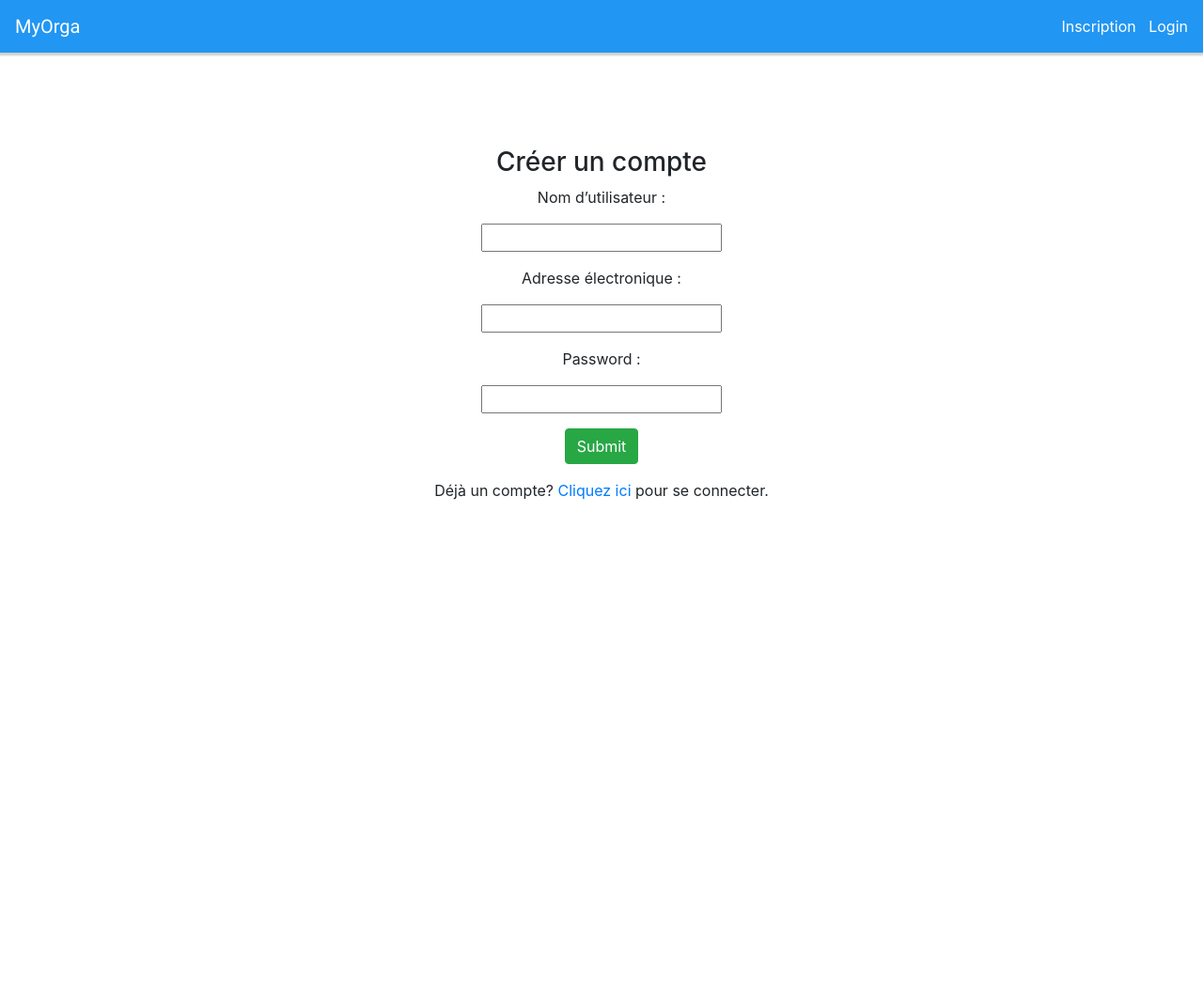
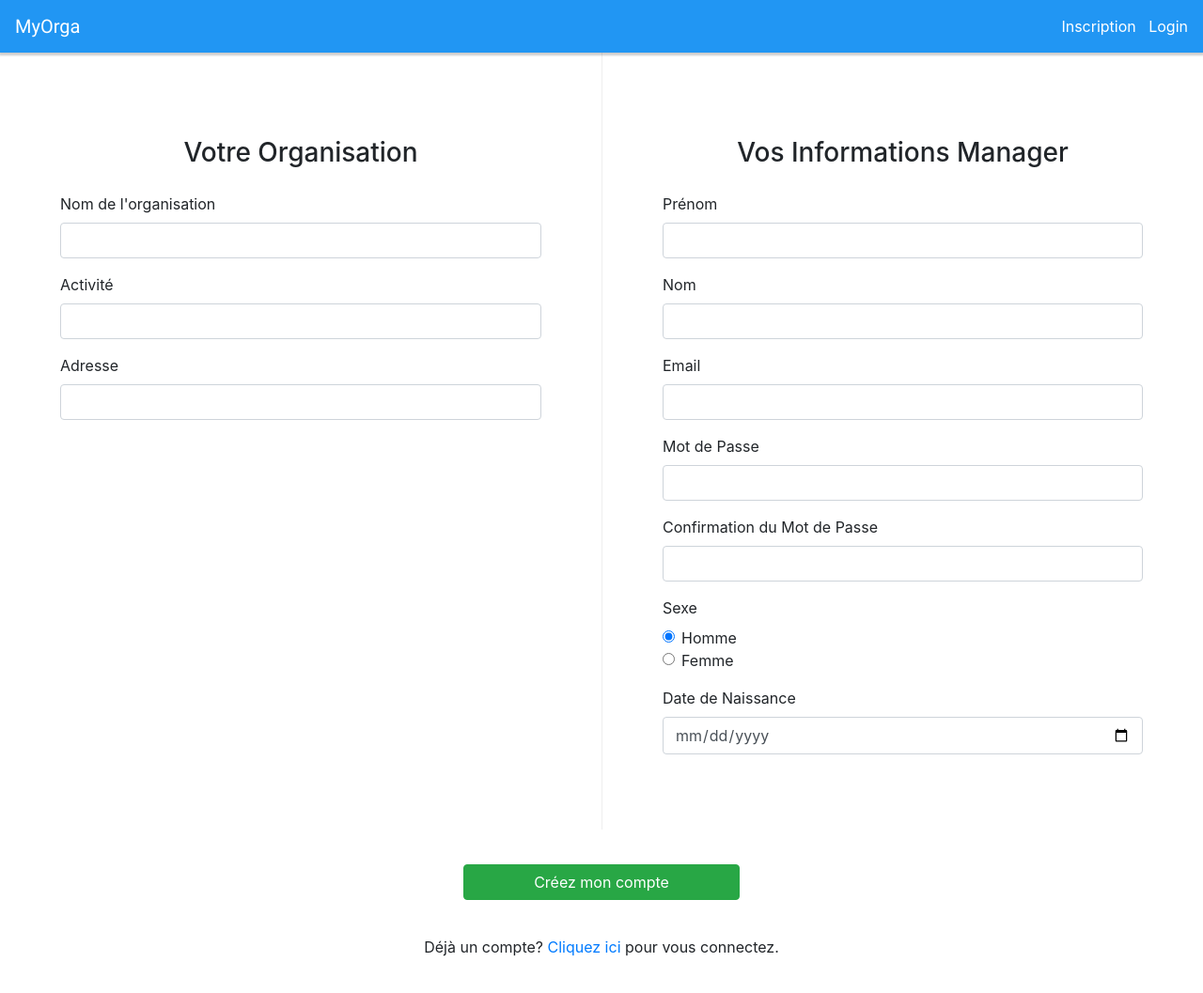
Before and after one commit to Jboulery/orga_mgr, a Django app: page /register in a window 1280 px wide. Shown: the whole page at 94% size. Before the commit the page ends 532 px from the top, so only its background shows below. Run offline with Django 3.2, Linux system fonts and the light colour scheme; some libraries are stand-ins or nearby versions.

Commit message:
Creation of a registration form

```diff
--- a/manager/forms.py
+++ b/manager/forms.py
@@ -1,11 +1,17 @@
-from django.contrib.auth.models import User
 from django import forms
 
 
-class UserForm(forms.ModelForm):
-    password = forms.CharField(widget=forms.PasswordInput)
+class RegistrationForm(forms.Form):
+    #Organization part
+    orga_name = forms.CharField(max_length=200)
+    orga_activity = forms.CharField(max_length=200)
+    orga_address = forms.CharField(max_length=500)
 
-
-    class Meta:
-        model = User
-        fields = ['username', 'email', 'password']
+    #User part
+    user_firstname = forms.CharField(max_length=100)
+    user_lastname = forms.CharField(max_length=100)
+    user_email = forms.EmailField(max_length=100)
+    user_password = forms.CharField(widget=forms.PasswordInput)
+    user_confirmation_password = forms.CharField(widget=forms.PasswordInput)
+    user_gender = forms.CharField(max_length=1)
+    user_date_of_birth = forms.DateField()
--- a/manager/models.py
+++ b/manager/models.py
@@ -35,7 +35,7 @@ class Person(models.Model):
     )
     gender = models.CharField(max_length=1, choices=GENDER_CHOICES)
     date_of_birth = models.DateField()
-    address = models.CharField(max_length=500, default='')
+    address = models.CharField(max_length=500, default='', null=True, blank=True)
     picture = models.URLField(default='', null=True, blank=True)
 
     def __str__(self):
--- a/manager/static/manager/css/base.css
+++ b/manager/static/manager/css/base.css
@@ -212,3 +212,24 @@
 .person-wrapper:hover .person-name-wrapper{
     background: #EEEEEE;
 }
+
+/* Registration form */
+.form-header-title{
+    text-align: center;
+    margin: 5%;
+}
+
+.entity_registration_fields{
+    padding: 5%;
+}
+
+#user_registration_fields{
+    border-left: #EEEEEE 1px solid;
+}
+
+#registration_submit_div, #registration_connection_div{
+    margin: 3%;
+    display: flex;
+    justify-content: center;
+    align-items: center;
+}
--- a/manager/templates/manager/registration_form.html
+++ b/manager/templates/manager/registration_form.html
@@ -4,31 +4,87 @@
 
 {% block content %}
 <div class="container-fluid">
-    <div class="row" style="height: 100px;">
 
+    {% if error_message %}
+        <div class="alert alert-danger">
+            <button type="button" class="close" data-dismiss="alert" aria-label="Close">
+                <span aria-hidden="true">&times;</span>
+            </button>
+            <strong>{{ error_message }}</strong>
         </div>
-    <div class="row justify-content-center">
-        <div class="col-sm-12">
-            <div class="panel panel-default text-center">
-                <div class="panel-body">
-                    <h3>Créer un compte</h3>
-                    {% if error_message %}
-                        <p><strong>{{ error_message }}</strong></p>
     {% endif %}
     <form class="form-horizontal" role="form" action="" method="post" enctype="multipart/form-data">
         {% csrf_token %}
-                        {% include 'manager/form_template.html' %}
+        <div class="row">
+            <div id="orga_registration_fields" class="col-sm-6 entity_registration_fields">
+                <h3 class="form-header-title">Votre Organisation</h3>
                 <div class="form-group">
-                            <button type="submit" class="btn btn-success">Submit</button>
+                    <label for="orga_name_field">Nom de l'organisation</label>
+                    <input id="orga_name_field" class="form-control" name="orga_name">
                 </div>
-                    </form>
+                <div class="form-group">
+                    <label for="orga_activity_field">Activité</label>
+                    <input id="orga_activity_field" class="form-control" name="orga_activity">
                 </div>
-                <div class="panel-footer">
-                    Déjà un compte? <a href="#">Cliquez ici</a> pour se connecter.
+                <div class="form-group">
+                    <label for="orga_address_field">Adresse</label>
+                    <input id="orga_address_field" class="form-control" name="orga_address">
                 </div>
+            </div>
+            <div id="user_registration_fields" class="col-sm-6 entity_registration_fields">
+                <h3 class="form-header-title">Vos Informations Manager</h3>
+                <div class="form-group">
+                    <label for="user_firstname_field">Prénom</label>
+                    <input id="user_firstname_field" class="form-control" name="user_firstname">
+                </div>
+                <div class="form-group">
+                    <label for="user_lastname_field">Nom</label>
+                    <input id="user_lastname_field" class="form-control" name="user_lastname">
+                </div>
+                <div class="form-group">
+                    <label for="user_email_field">Email</label>
+                    <input type="Email" id="user_email_field" class="form-control" name="user_email">
+                </div>
+                <div class="form-group">
+                    <label for="user_password_field">Mot de Passe</label>
+                    <input type="password" id="user_password_field" class="form-control" name="user_password">
+                </div>
+                <div class="form-group">
+                    <label for="user_confirmation_password_field">Confirmation du Mot de Passe</label>
+                    <input type="password" id="user_confirmation_password_field" class="form-control" name="user_confirmation_password">
+                </div>
+                <div class="form-group">
+                    <label for="user_gender_field">Sexe</label>
+                    <fieldset id="user_gender_field" class="form-group">
+                        <div class="form-check">
+                            <label class="form-check-label">
+                                <input type="radio" class="form-check-input" name="user_gender" id="user_gender_m" value="H" checked>
+                                Homme
+                            </label>
+                        </div>
+                        <div class="form-check">
+                            <label class="form-check-label">
+                                <input type="radio" class="form-check-input" name="user_gender" id="user_gender_f" value="F">
+                                Femme
+                            </label>
+                        </div>
+                    </fieldset>
+                </div>
+                <div class="form-group">
+                    <label for="user_date_of_birth_field">Date de Naissance</label>
+                    <input type="date" id="user_date_of_birth_field" class="form-control" name="user_date_of_birth">
+                </div>
+            </div>
+            <div class="container-fluid">
+                <div id="registration_submit_div" class="form-group">
+                    <button type="submit" class="btn btn-success col-sm-3">Créez mon compte</button>
+                </div>
+                <div id="registration_connection_div">
+                    Déjà un compte?&nbsp;<a href="#">Cliquez ici</a>&nbsp;pour vous connectez.
                 </div>
             </div>
         </div>
 
+    </form>
 </div>
 {% endblock %}
--- a/manager/urls.py
+++ b/manager/urls.py
@@ -5,14 +5,14 @@ from . import views
 
 app_name = 'manager'
 urlpatterns = [
-    #/manager/<group_id>
+    #/<group_id>
     path('<int:group_id>/', views.group_index, name='group-index'),
-    #/manager/person/add
+    #/person/add
     path('<int:group_id>/person/add/', views.person_create, name='person-create'),
-    #/manager/group/add
+    #/group/add
     path('group/add/', views.group_create, name='group-create'),
-    #/manager/group/delete
+    #/group/delete
     path('group/delete/', views.group_delete, name='group-delete'),
-    #/manager/register
-    path('register', views.UserFormView.as_view(), name='register'),
+    #/register
+    path('register', views.RegistrationFormView.as_view(), name='register'),
 ]
--- a/manager/views.py
+++ b/manager/views.py
@@ -4,7 +4,7 @@ from django.views.generic import View
 #from django.views.generic.edit import CreateView, UpdateView, DeleteView
 from django.db import transaction
 
-from .forms import UserForm
+from .forms import RegistrationForm
 from .models import Organization, Group, Person
 from django.contrib.auth.models import User
 
@@ -112,8 +112,8 @@ def group_delete(request):
         return render(request, 'manager/group.html', context)
 
 
-class UserFormView(View):
-    form_class = UserForm
+class RegistrationFormView(View):
+    form_class = RegistrationForm
     template_name = 'manager/registration_form.html'
 
     #New Account
@@ -126,17 +126,52 @@ class UserFormView(View):
         form = self.form_class(request.POST)
 
         if form.is_valid():
-            user = form.save(commit=False)
-            username = form.cleaned_data['username']
-            password = form.cleaned_data['password']
-            user.set_password(password)
-            user.save()
+            with transaction.atomic():
+                #Orga info
+                orga_name = form.cleaned_data['orga_name']
+                orga_activity = form.cleaned_data['orga_activity']
+                orga_address = form.cleaned_data['orga_address']
 
-            user = authenticate(username=username, password=password)
+                #User info
+                user_firstname = form.cleaned_data['user_firstname']
+                user_lastname = form.cleaned_data['user_lastname']
+                user_email = form.cleaned_data['user_email']
+                user_password = form.cleaned_data['user_password']
+                user_conf_password = form.cleaned_data['user_confirmation_password']
+                user_gender = form.cleaned_data['user_gender']
+                user_dob = form.cleaned_data['user_date_of_birth']
 
-            if user is not None:
-                if user.is_active:
-                    login(request, user)
-                    return redirect('1')
+                if user_password != user_conf_password:
+                    return render(request, self.template_name, {'form': form, 'error_message': 'Les mots de passe ne correspondent pas !'})
 
+                orga = Organization.objects.create(name=orga_name, activity=orga_activity, address=orga_address)
+                group = Group.objects.create(name=orga_name, organization=orga)
+
+                username = (user_firstname[0].lower() + user_lastname).lower()
+                password = User.objects.make_random_password()
+
+                user = User.objects.create_user(username=username, password=password, email=user_email,
+                                                first_name=user_firstname, last_name=user_lastname)
+                user.set_password(user_password)
+                user.save()
+                person = Person.objects.create(user=user, group=group, is_manager=True, is_admin=True,
+                                               gender=user_gender, date_of_birth=user_dob)
+
+                print('ENREGISTREMENT TERMINE')
+
+                user = authenticate(username=username, password=user_password)
+
+                if user is not None:
+                    print(user)
+                    if user.is_active:
+                        print('USER IS ACTIVE')
+                        login(request, user)
+                        print('LOGIN EFFECTUE')
+                        context = get_group_tree(group.id)
+                        return render(request, 'manager/group.html', context)
+                    else:
+                        print('USER IS NOT ACTIVE')
+                        return render(request, self.template_name, {'form': form})
+
+        print('USER IS NONE')
         return render(request, self.template_name, {'form': form})
--- a/orga_mgr/settings.py
+++ b/orga_mgr/settings.py
@@ -39,6 +39,7 @@ INSTALLED_APPS = [
     'django.contrib.messages',
     'django.contrib.staticfiles',
     'mptt',
+    'formtools',
 ]
 
 MIDDLEWARE = [
```
Also changed, not shown: manager/migrations/0003_auto_20180227_2058.py (added). Lines whose indentation alone changed are shown as unchanged.
